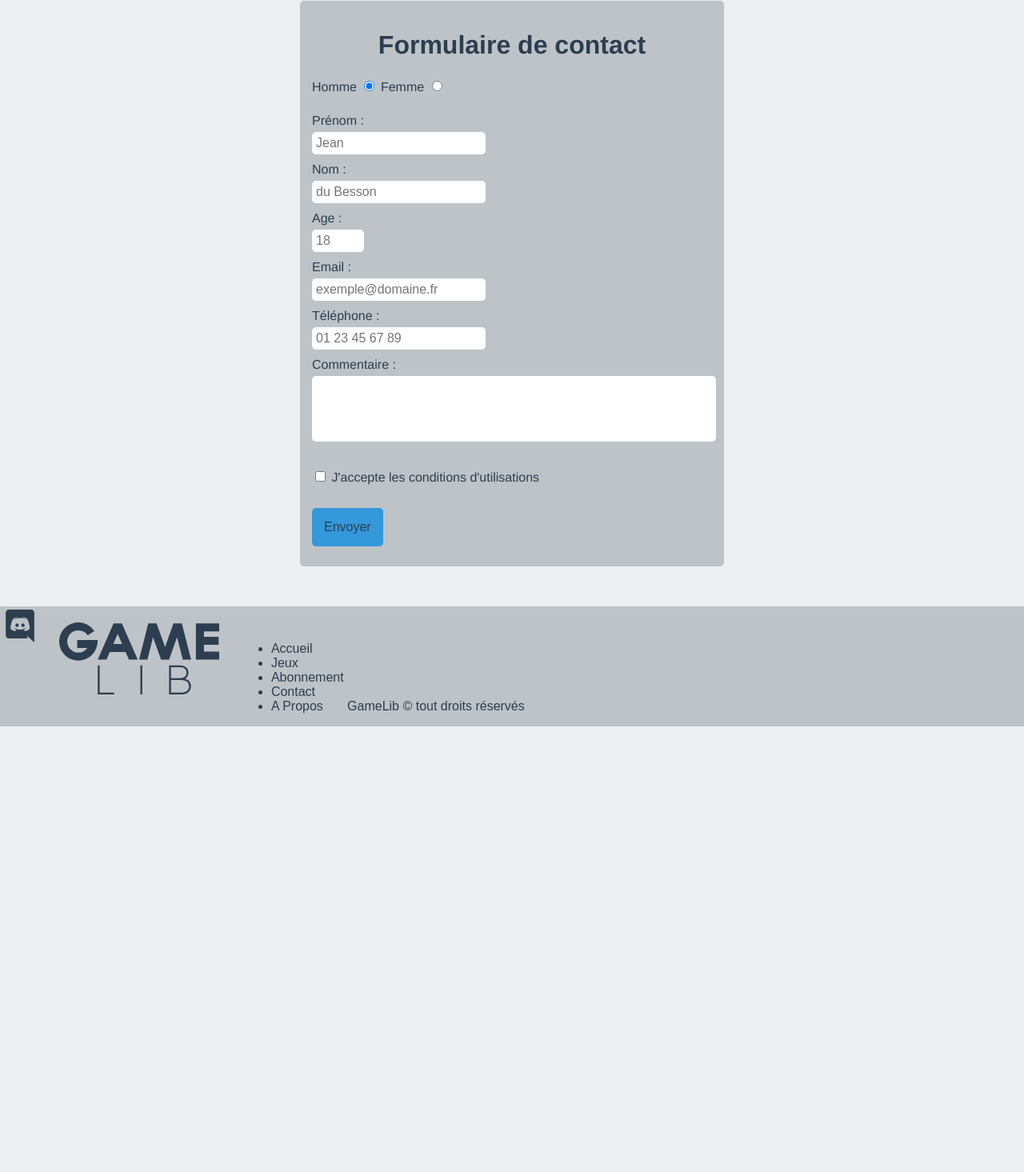
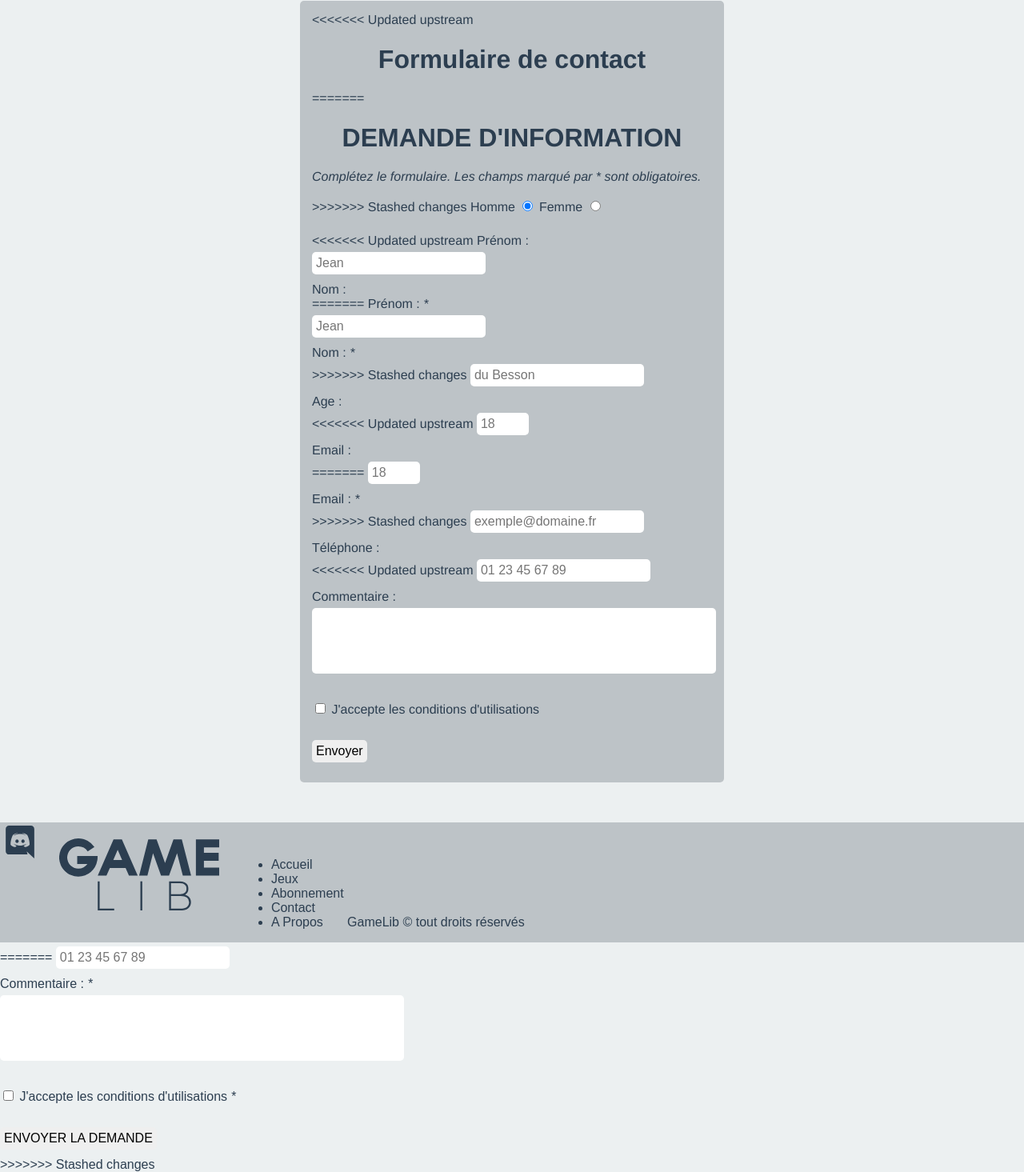
Before and after one commit to Tchiiii/GameLIB, a plain HTML site: page groupe1/html/contact.html in a window 1280 px wide. Shown: the part 303-1768 px from the top of the page at 80% size. Before the commit the page ends 1211 px from the top, so only its background shows below. Drawn offline with Linux system fonts and the light colour scheme.

Commit message:
Modification formulaire contact.html

```diff
--- a/groupe1/css/contact.css
+++ b/groupe1/css/contact.css
@@ -34,9 +34,17 @@ label {
 textarea {
 	resize: none;
 }
+<<<<<<< Updated upstream
 
 #submit {  /* Caractéristiques du bouton */
 	background-color: var(--main-color);
 	color: var(--text-color);
 	padding: 15px;
 }
+=======
+em {
+  font-weight: bold;
+  font-style: normal;
+  color: #B22;
+}
+>>>>>>> Stashed changes
--- a/groupe1/html/contact.html
+++ b/groupe1/html/contact.html
@@ -45,15 +45,21 @@
 	<!-- Formulaire de Contact -->
 
 	<form method="post">
+<<<<<<< Updated upstream
 
 		<!-- Demande du genre de l'utilisateur avec un case à cocher -->
 
 		<h1>Formulaire de contact</h1>
+=======
+		<h1>DEMANDE D'INFORMATION</h1>
+		<p><i>Complétez le formulaire. Les champs marqué par <em>*</em> sont <em>obligatoires</em>.</i></p>
+>>>>>>> Stashed changes
 		<label for="male">Homme</label>
 		<input type="radio" id ="male" name="gender" value="male" checked>
 
 		<label for="female">Femme</label>
 		<input type="radio" id ="female" name="gender" value="female"><br><br>
+<<<<<<< Updated upstream
 
 		<!-- demande des infos personnelles et du contact de l'utilisateur -->
 
@@ -61,15 +67,26 @@
   		<input type="text" id="fname" name="fname" required="" placeholder="Jean" pattern="^[a-zA-Z][a-zA-Z0-9-_\.]{1,20}$"><br>
 
   		<label for="lname">Nom :</label><br>
+=======
+  		<label for="fname">Prénom : <em>*</em></label><br>
+  		<input type="text" id="fname" name="fname" required="" placeholder="Jean" pattern="^[a-zA-Z][a-zA-Z0-9-_\.]{1,20}$"><br>
+  		<label for="lname">Nom : <em>*</em></label><br>
+>>>>>>> Stashed changes
   		<input type="text" id="lname" name="lname" required="" placeholder="du Besson" pattern="^[a-zA-Z][a-zA-Z0-9-_\.]{1,20}$"><br>
 
   		<label for="age">Age :</label><br>
+<<<<<<< Updated upstream
   		<input type="number" id="age" name="age" min="18" max="80" required="" pattern="[0-9]{2}" placeholder="18"><br>
 
   		<label for="email">Email :</label><br>
+=======
+  		<input type="number" id="age" name="age" min="18" max="80" pattern="[0-9]{2}" placeholder="18"><br>
+  		<label for="email">Email : <em>*</em></label><br>
+>>>>>>> Stashed changes
   		<input type="email" id="email" name="email" placeholder="exemple@domaine.fr" required="" pattern="[^@]+@[^@]+\.[a-zA-Z]{2,6}"><br>
 
   		<label for="telephone">Téléphone :</label ><br>
+<<<<<<< Updated upstream
   		<input type="tel" id="telephone" name="telephone" placeholder="01 23 45 67 89" required="" pattern="^(?:0|\(?\+33\)?\s?|0033\s?)[1-79](?:[\.\-\s]?\d\d){4}$"><br>
 
   		<!-- Message de l'utilisateur -->
@@ -104,6 +121,14 @@
 		</div>
 	</footer>
 
+=======
+  		<input type="tel" id="telephone" name="telephone" placeholder="01 23 45 67 89" pattern="^(?:0|\(?\+33\)?\s?|0033\s?)[1-79](?:[\.\-\s]?\d\d){4}$"><br>
+  		<label for="msg">Commentaire : <em>*</em></label><br>
+        <textarea id="msg" name="user_message" rows="4" cols="48" required=""></textarea><br><br>
+  		<input type="checkbox" name="conditions" required=""> J'accepte les conditions d'utilisations <em>*</em><br><br>
+  		<input type="button" value="ENVOYER LA DEMANDE" onclick="myFunction()"><br>
+  	</form>
+>>>>>>> Stashed changes
 </body>
 
 	<!-- Import des Scripts -->
```
Also changed, not shown: groupe1/html/aPropos.html (+9 -0 lines), groupe1/img/staff/lilian-strub.jpg (added), 4 other files.
